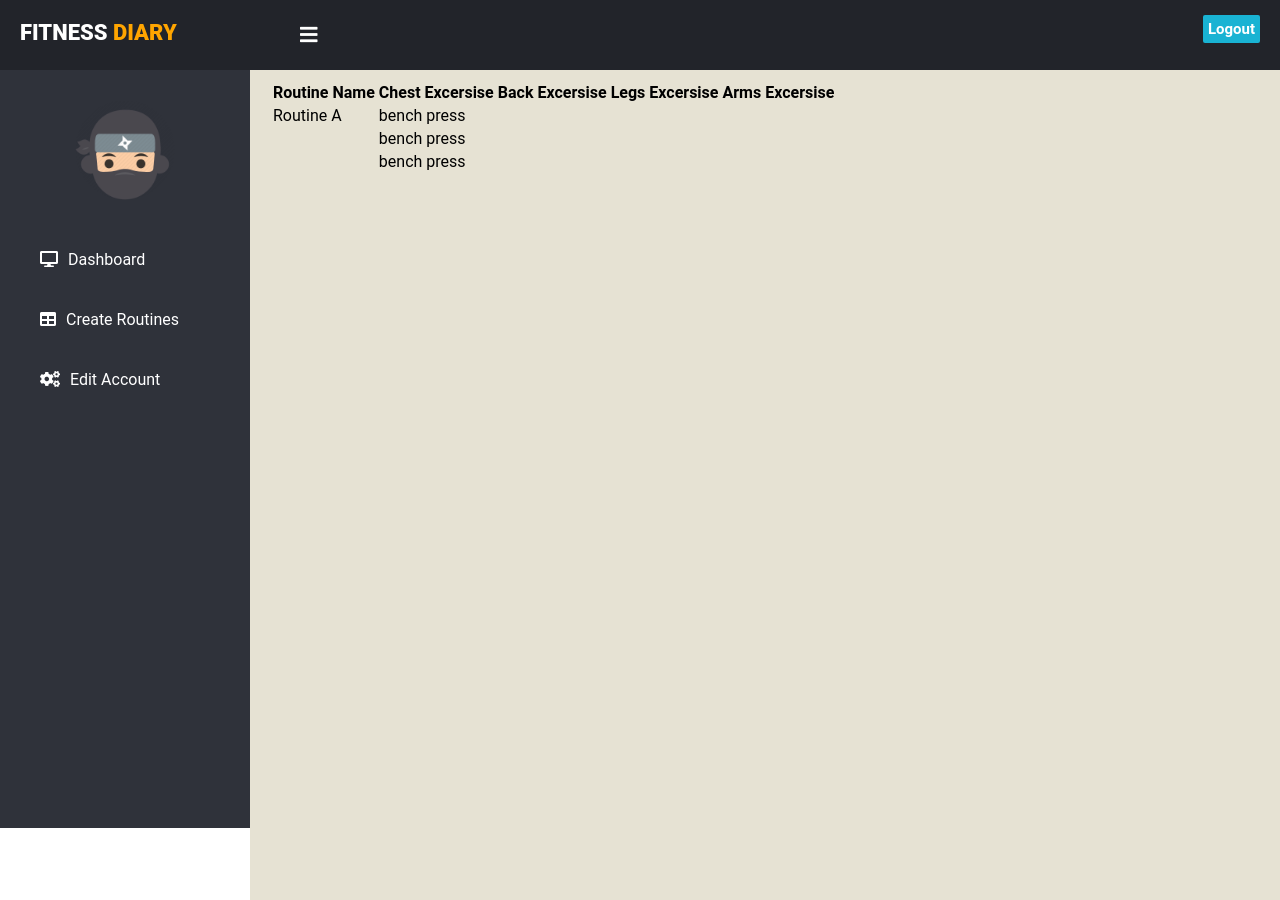
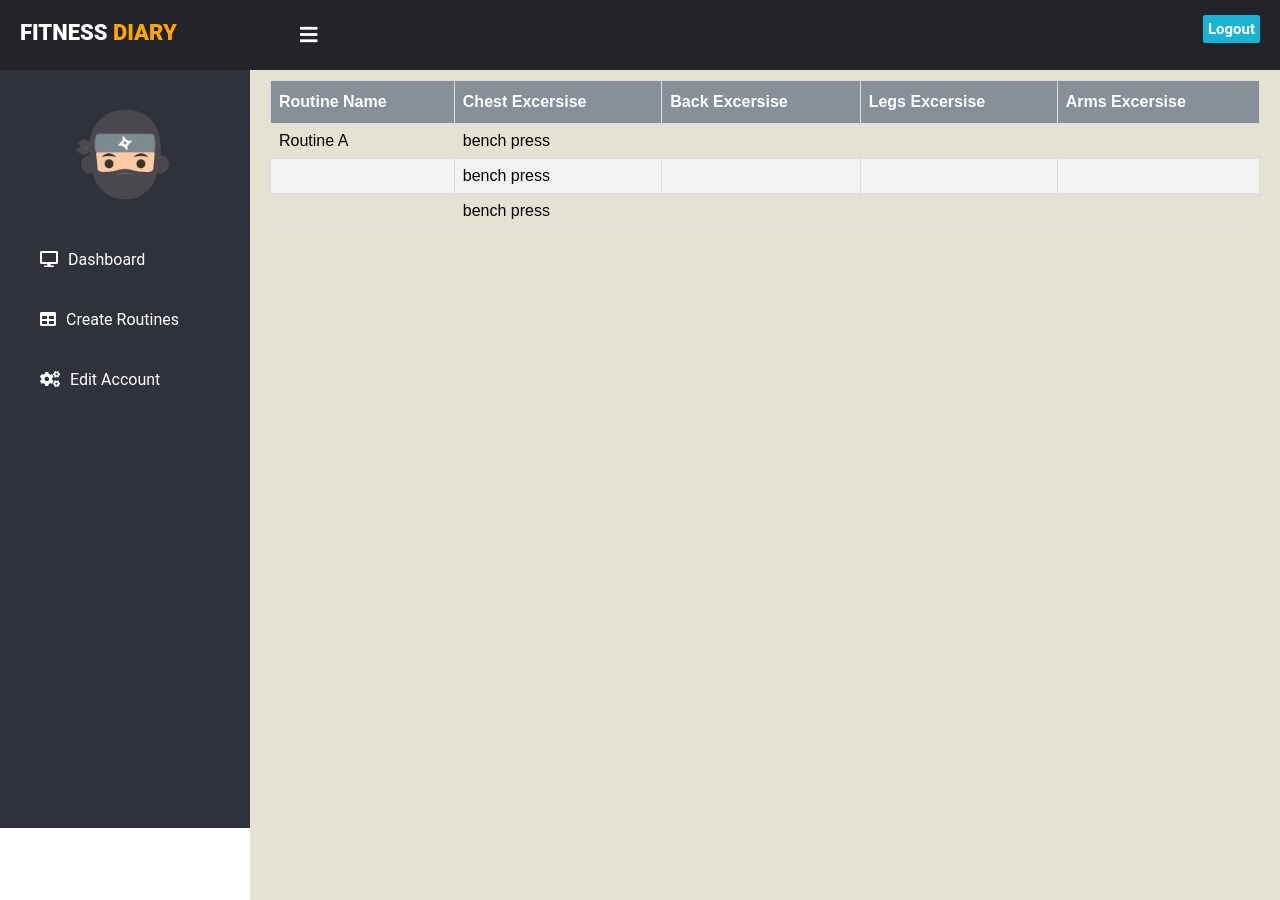
Before and after one commit to ricardoleonh/fitnessdiary, a Django app: template fitnessdiary/fitness_app/templates/routine.html in a window 1280 px wide. Run offline with Django 3.2, Linux system fonts and the light colour scheme; the template is opened without the code that fills it: values that come from a table or form of the project are taken from there, others are empty; data comes from the database, SQL or seed files in the repository; some libraries are stand-ins or nearby versions.

Commit message:
css for tables

```diff
--- a/fitnessdiary/fitness_app/static/dashboard.css
+++ b/fitnessdiary/fitness_app/static/dashboard.css
@@ -165,6 +165,28 @@
     font-size: 14px;
     opacity: 0.8;
   }
+  .table{
+    font-family: Arial, Helvetica, sans-serif;
+    border-collapse: collapse;
+    width: 100%;
+  }
+
+  .table td, .table th {
+    border: 1px solid #ddd;
+    padding: 8px;
+  }
+
+  .table tr:nth-child(even){background-color: #f2f2f2;}
+
+  .table tr:hover {background-color: #ddd;}
+
+  .table th {
+    padding-top: 12px;
+    padding-bottom: 12px;
+    text-align: left;
+    background-color: #878f99;
+    color: white;
+  }
 
   /* Responsive CSS */
 
```
